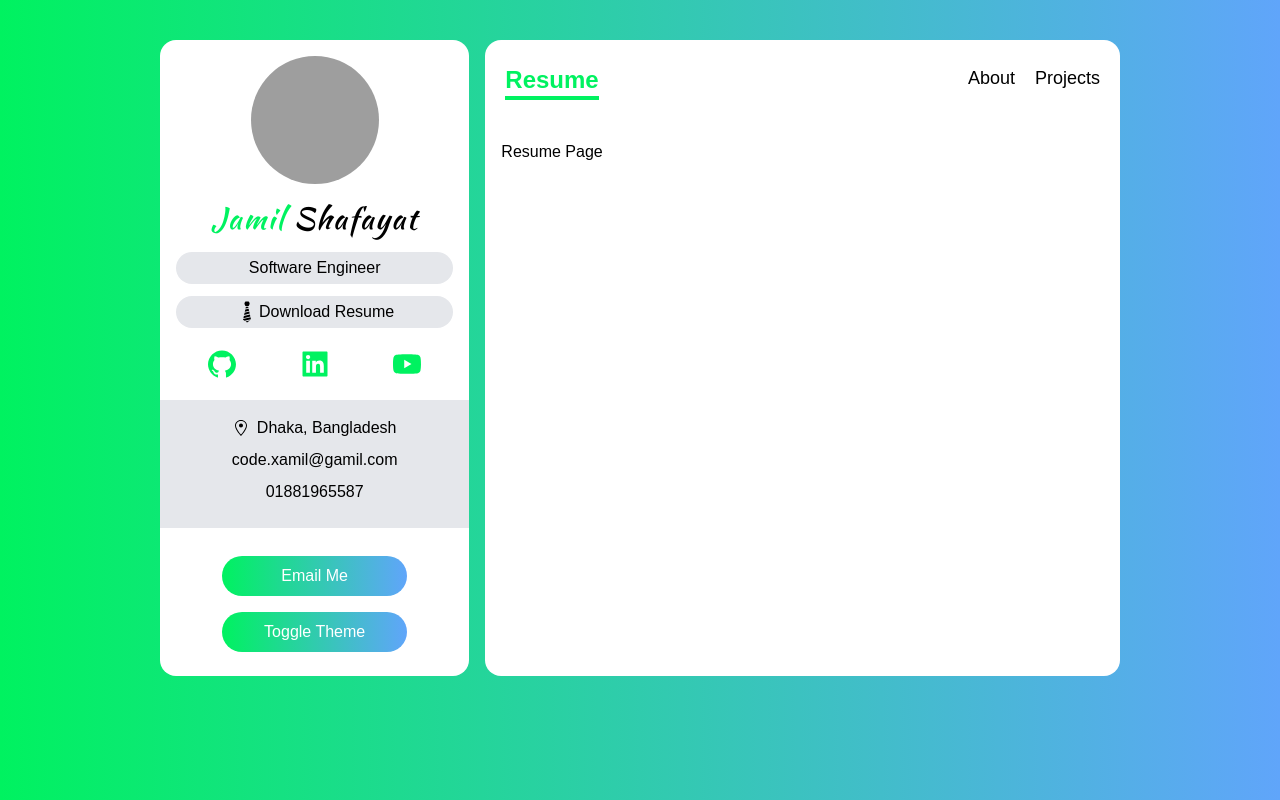
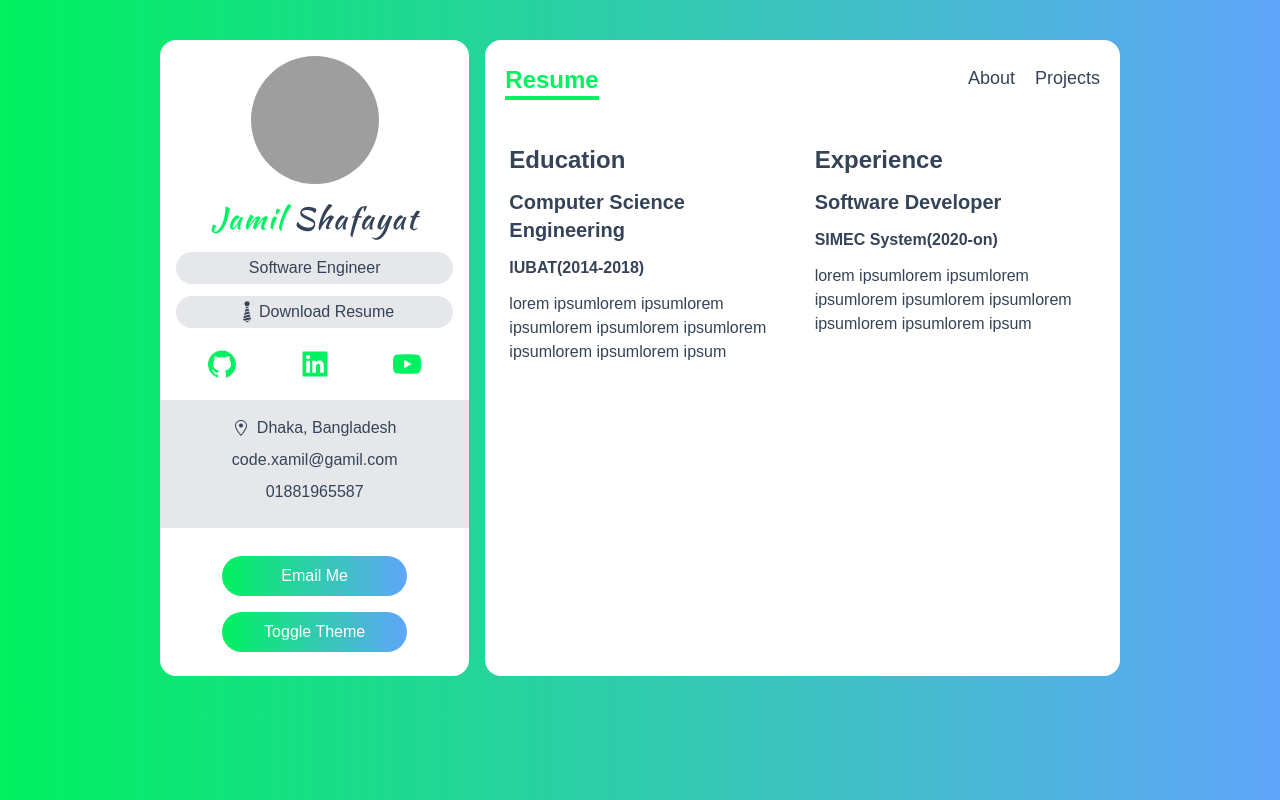
Before and after one commit to JamilShafayat/portfolio, a Next.js app: page /resume in a window 1280 px wide. Built offline with nearby package versions, Linux system fonts and the light colour scheme; grey boxes are pictures that could not be loaded.

Commit message:
resume page

```diff
--- a/data.ts
+++ b/data.ts
@@ -1,8 +1,9 @@
 import { AiOutlineAntDesign, AiOutlineApi } from "react-icons/ai";
+import { BsCircleFill } from "react-icons/bs";
 import { FaServer } from "react-icons/fa";
 import { MdDeveloperMode } from "react-icons/md";
 import { RiComputerLine } from "react-icons/ri";
-import { IService } from "./type";
+import { IService, ISkill } from "./type";
 
 export const services: IService[] = [
 	{
@@ -41,3 +42,69 @@ export const services: IService[] = [
 			"Lorem ipsum dolor sit amet consectetur adipisicing elit. Hic quis minima autem!",
 	},
 ];
+
+export const languages: ISkill[] = [
+	{
+		name: "PHP",
+		level: "10%",
+		Icon: BsCircleFill,
+	},
+	{
+		name: "JavaScript",
+		level: "10%",
+		Icon: BsCircleFill,
+	},
+	{
+		name: "Python",
+		level: "10%",
+		Icon: BsCircleFill,
+	},
+	{
+		name: "Laravel",
+		level: "10%",
+		Icon: BsCircleFill,
+	},
+	{
+		name: "Rect",
+		level: "10%",
+		Icon: BsCircleFill,
+	},
+	{
+		name: "Next",
+		level: "10%",
+		Icon: BsCircleFill,
+	},
+];
+
+export const tools: ISkill[] = [
+	{
+		name: "Postman",
+		level: "10%",
+		Icon: BsCircleFill,
+	},
+	{
+		name: "Swagger",
+		level: "10%",
+		Icon: BsCircleFill,
+	},
+	{
+		name: "Python",
+		level: "10%",
+		Icon: BsCircleFill,
+	},
+	{
+		name: "Laravel",
+		level: "10%",
+		Icon: BsCircleFill,
+	},
+	{
+		name: "Rect",
+		level: "10%",
+		Icon: BsCircleFill,
+	},
+	{
+		name: "Next",
+		level: "10%",
+		Icon: BsCircleFill,
+	},
+];
--- a/pages/resume.tsx
+++ b/pages/resume.tsx
@@ -1,5 +1,34 @@
 function resume() {
-	return <div className="p-4">Resume Page</div>;
+	return (
+		<div className="px-6 py-2">
+			<div className="grid gap-6 md:grid-cols-2">
+				<div className="">
+					<h5 className="my-3 text-2xl font-bold">Education</h5>
+					<div>
+						<h5 className="my-3 text-xl font-bold">
+							Computer Science Engineering
+						</h5>
+						<p className="font-semibold">IUBAT(2014-2018)</p>
+						<p className="my-3">
+							lorem ipsumlorem ipsumlorem ipsumlorem ipsumlorem ipsumlorem
+							ipsumlorem ipsumlorem ipsum
+						</p>
+					</div>
+				</div>
+				<div className="">
+					<h5 className="my-3 text-2xl font-bold">Experience</h5>
+					<div>
+						<h5 className="my-3 text-xl font-bold">Software Developer</h5>
+						<p className="font-semibold">SIMEC System(2020-on)</p>
+						<p className="my-3">
+							lorem ipsumlorem ipsumlorem ipsumlorem ipsumlorem ipsumlorem
+							ipsumlorem ipsumlorem ipsum
+						</p>
+					</div>
+				</div>
+			</div>
+		</div>
+	);
 }
 
 export default resume;
--- a/styles/globals.css
+++ b/styles/globals.css
@@ -5,4 +5,5 @@
 body {
 	background-color: black;
 	font-family: sans-serif;
+	color: #354358;
 }
--- a/type.ts
+++ b/type.ts
@@ -5,3 +5,9 @@ export interface IService {
 	about: string;
 	Icon: IconType;
 }
+
+export interface ISkill {
+	name: string;
+	level: string;
+	Icon: IconType;
+}
```
